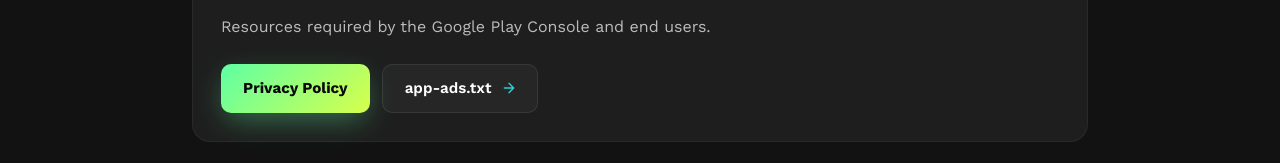
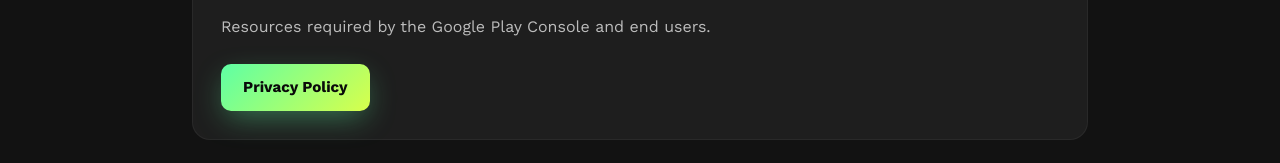
Before and after one commit to Silimim/portfolio, a React (Vite) app: page /portfolio/projects/myfit in a window 1280 px wide. Shown: the part 2834-2997 px from the top of the page. Built offline with nearby package versions, Linux system fonts and the light colour scheme.

Commit message:
refactor MyFit component: remove unused app-ads.txt link and clean up imports

```diff
--- a/src/pages/MyFit.tsx
+++ b/src/pages/MyFit.tsx
@@ -1,6 +1,5 @@
 import { Link } from "react-router-dom";
-// @ts-ignore
-import { myfit, flutter, arrow } from "../assets/icons";
+import { myfit, flutter } from "../assets/icons";
 
 const features = [
     {
@@ -213,15 +212,6 @@ const MyFit = () => {
                             <Link to={"/projects/myfit/privacy"} className={"myfit-btn-primary"}>
                                 Privacy Policy
                             </Link>
-                            <a
-                                href={"/portfolio/app-ads.txt"}
-                                target={"_blank"}
-                                rel={"noopener noreferrer"}
-                                className={"myfit-btn-ghost"}
-                            >
-                                app-ads.txt
-                                <img src={arrow} alt={""} className={"w-3 h-3 ml-1 inline invert"}/>
-                            </a>
                         </div>
                     </div>
                 </div>
```
